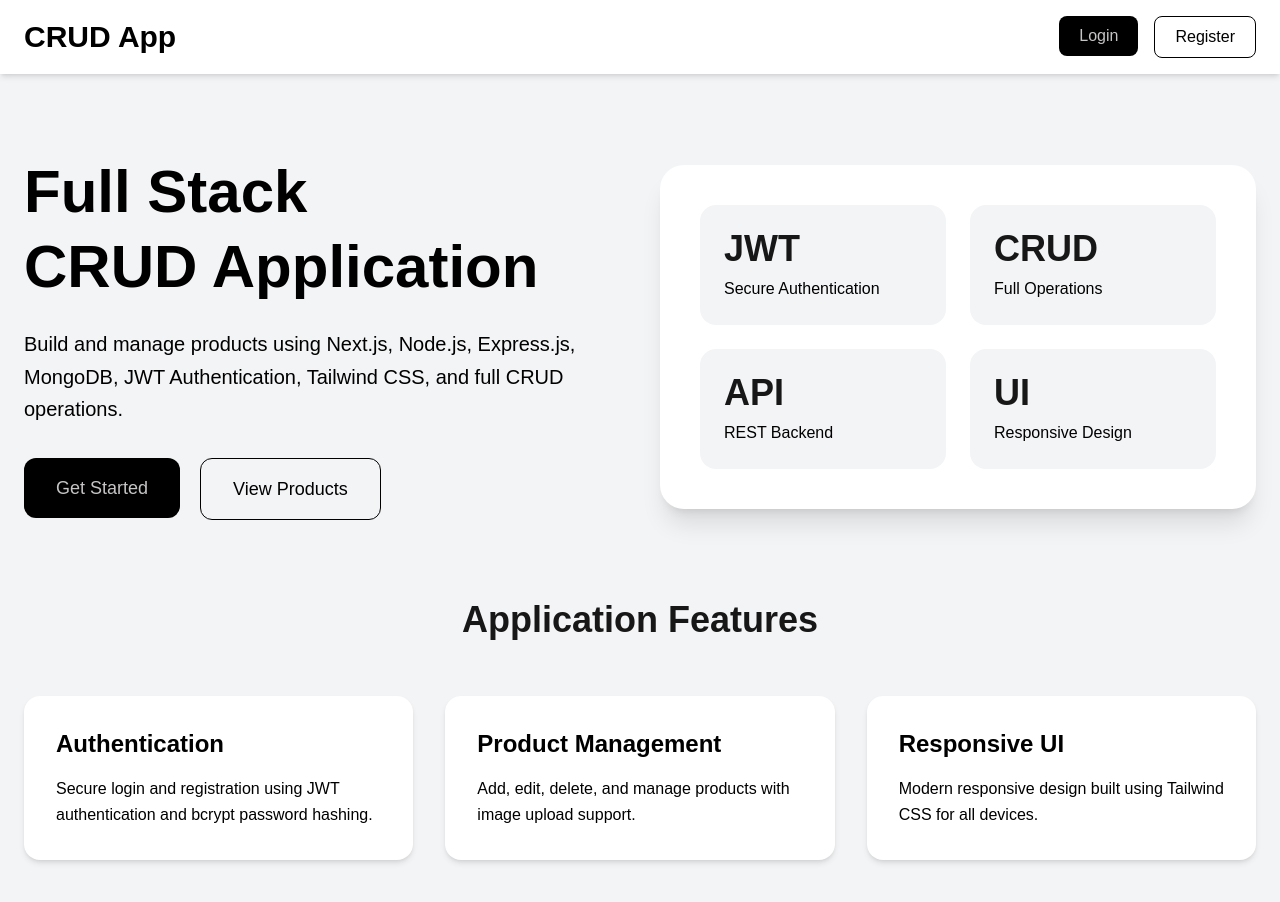
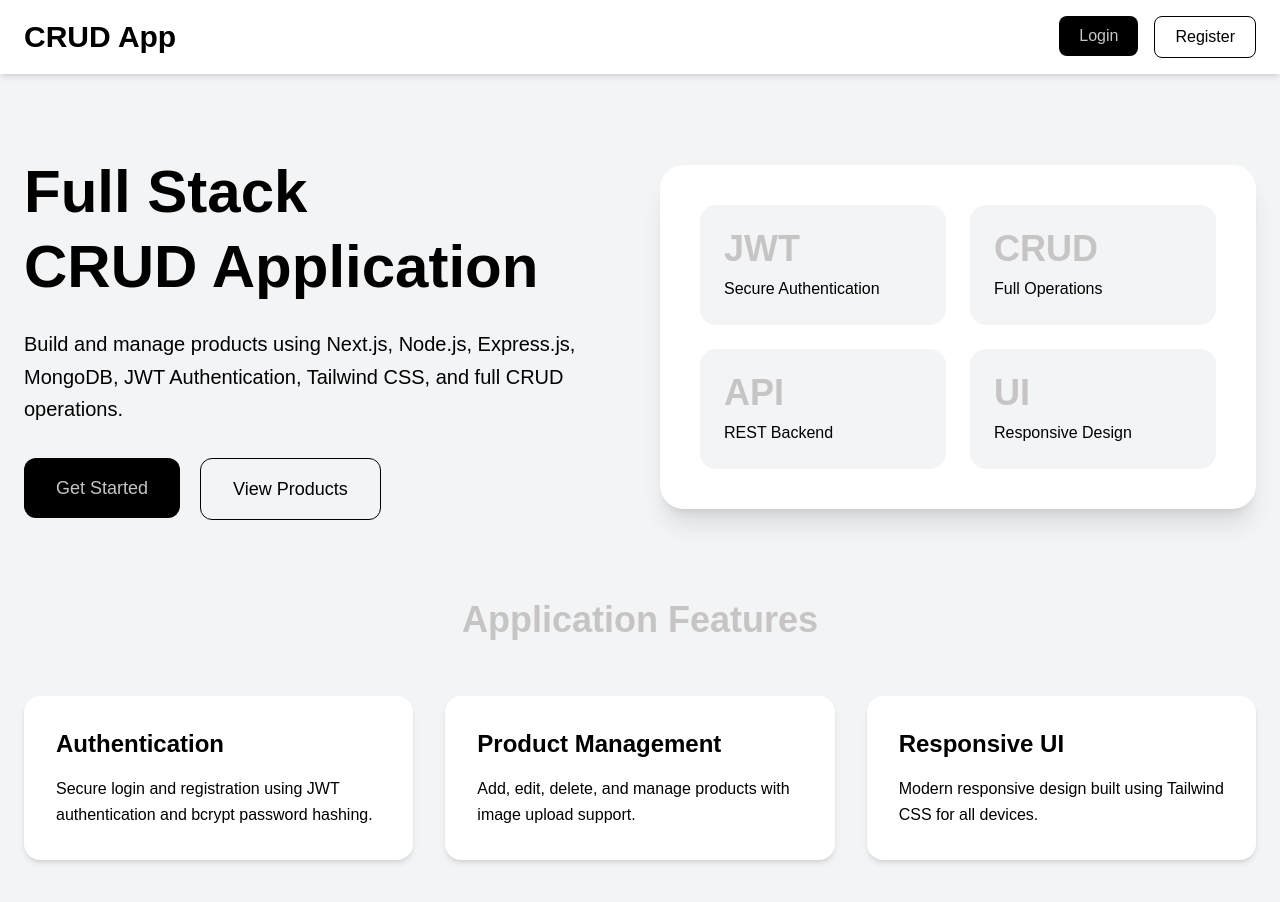
Before and after one commit to MitaliSahu04/crudOperation, a Next.js app: page / in a window 1280 px wide. Shown: the top 902 px of the page. Built offline with nearby package versions, Linux system fonts and the light colour scheme.

Commit message:
new changes done 18-05-26 v5

```diff
--- a/src/pages/index.js
+++ b/src/pages/index.js
@@ -69,7 +69,7 @@ export default function Home() {
             <div className="grid grid-cols-2 gap-6">
               {/* Card */}
               <div className="bg-gray-100 p-6 rounded-2xl">
-                <h2 className="text-4xl font-bold mb-2">
+                <h2 className="text-4xl text-color font-bold mb-2">
                   JWT
                 </h2>
 
@@ -80,7 +80,7 @@ export default function Home() {
 
               {/* Card */}
               <div className="bg-gray-100 p-6 rounded-2xl">
-                <h2 className="text-4xl font-bold mb-2">
+                <h2 className="text-4xl text-color font-bold mb-2">
                   CRUD
                 </h2>
 
@@ -91,7 +91,7 @@ export default function Home() {
 
               {/* Card */}
               <div className="bg-gray-100 p-6 rounded-2xl">
-                <h2 className="text-4xl font-bold mb-2">
+                <h2 className="text-4xl text-color font-bold mb-2">
                   API
                 </h2>
 
@@ -102,7 +102,7 @@ export default function Home() {
 
               {/* Card */}
               <div className="bg-gray-100 p-6 rounded-2xl">
-                <h2 className="text-4xl font-bold mb-2">
+                <h2 className="text-4xl text-color font-bold mb-2">
                   UI
                 </h2>
 
@@ -117,7 +117,7 @@ export default function Home() {
 
       {/* Features */}
       <section className="max-w-7xl mx-auto px-6 pb-20">
-        <h2 className="text-4xl font-bold text-center mb-14">
+        <h2 className="text-4xl text-color font-bold text-center mb-14">
           Application Features
         </h2>
 
```
